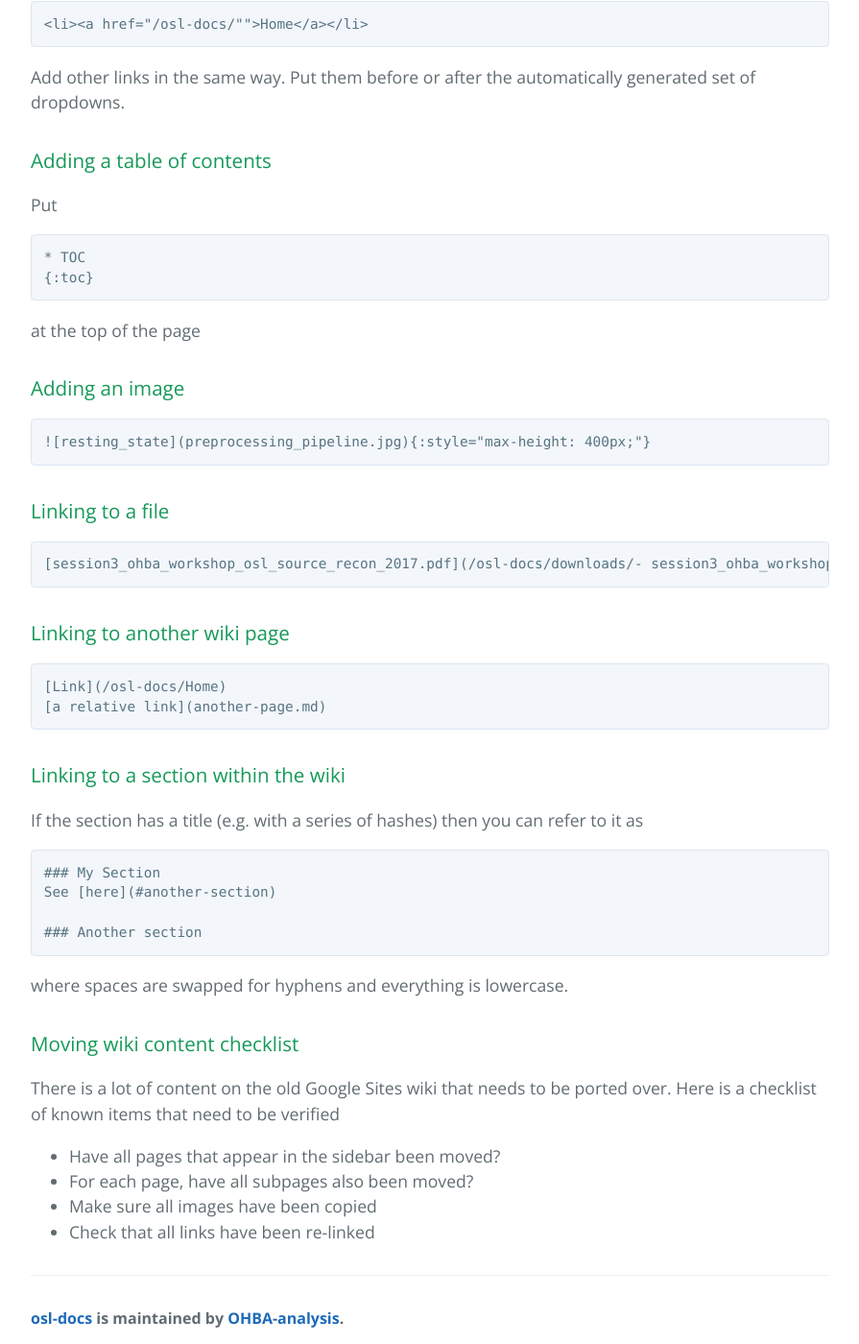
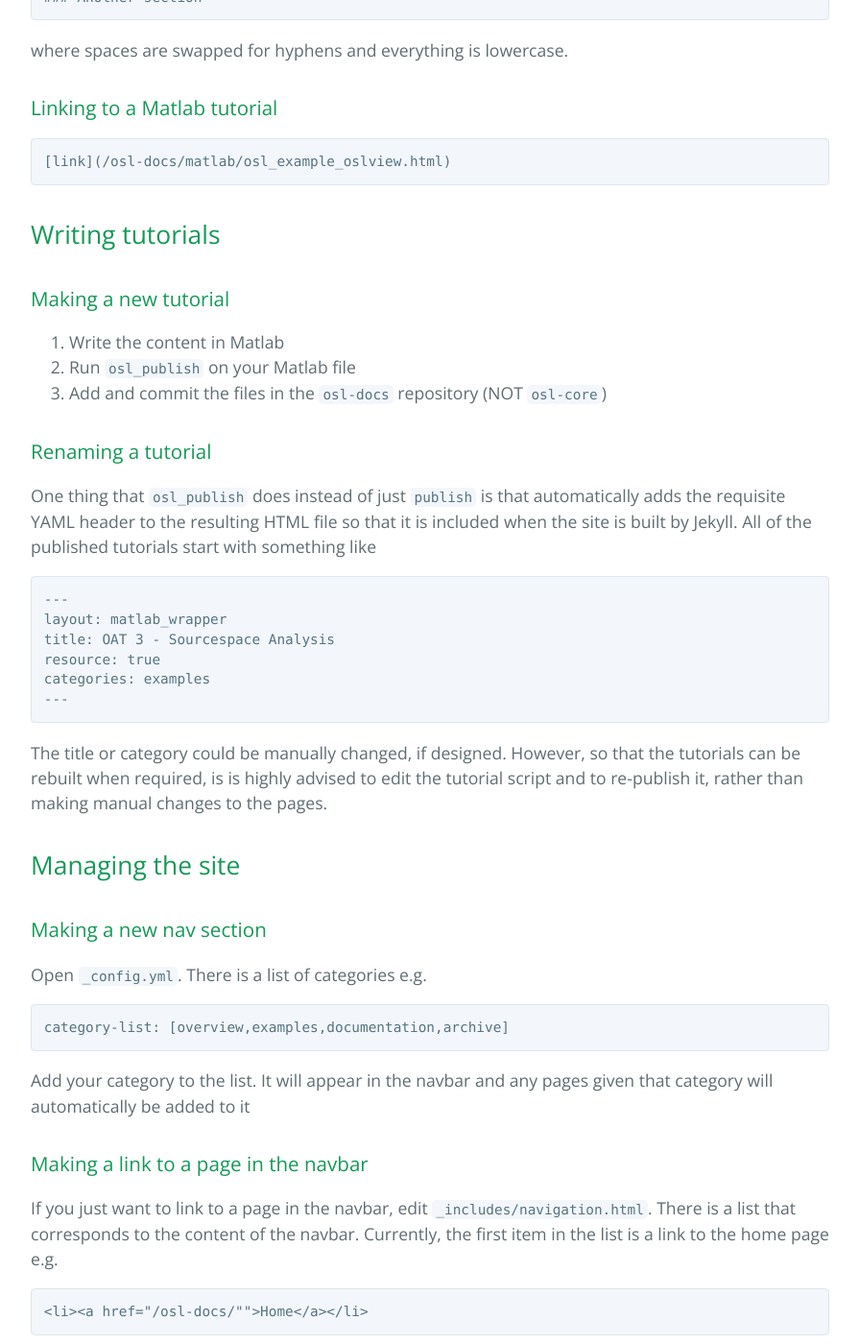
Before and after one commit to OHBA-analysis/osl-docs, a Jekyll site: the page built from pages/docs/site_maintainance.md, in a window 1280 px wide and 1400 px high, scrolled down 1994 px. Shown: the whole window at 96% size, without its empty margins (192-1087 px from the left). Built offline with Jekyll 4.4.1, drawn with Linux system fonts in a browser that asks for light colours; some of the changed text lies outside the part shown.

Commit message:
Update site notes

```diff
--- a/pages/docs/site_maintainance.md
+++ b/pages/docs/site_maintainance.md
@@ -9,6 +9,8 @@ This site is a fairly standard GitHub Pages setup using Jekyll. Documents are se
 
 * TOC
 {:toc}
+
+## Writing pages
 
 ### Making a new page
 
@@ -22,41 +24,6 @@ Make a new file anywhere - but best to put it in the `docs` folder. Start the fi
 	---
 
 The document will automatically be added to the navbar section corresponding to its category, and the title will also be placed at the top of the page content. After this header, write content in Markdown (the same as on GitHub wiki pages).
-
-### Making a new tutorial
-
-1. Write the content in Matlab
-2. Run `osl_publish` on your Matlab file
-3. Add and commit the files in the `osl-docs` repository (NOT `osl-core`)
-
-### Renaming a tutorial
-
-One thing that `osl_publish` does instead of just `publish` is that automatically adds the requisite YAML header to the resulting HTML file so that it is included when the site is built by Jekyll. All of the published tutorials start with something like
-
-	---
-	layout: matlab_wrapper
-	title: OAT 3 - Sourcespace Analysis
-	resource: true
-	categories: examples
-	---
-
-The title or category could be manually changed, if designed. However, so that the tutorials can be rebuilt when required, is is highly advised to edit the tutorial script and to re-publish it, rather than making manual changes to the pages.
-
-### Making a new nav section
-
-Open `_config.yml`. There is a list of categories e.g.
-
-	category-list: [overview,examples,documentation,archive]
-
-Add your category to the list. It will appear in the navbar and any pages given that category will automatically be added to it
-
-### Making a link to a page in the navbar
-
-If you just want to link to a page in the navbar, edit `_includes/navigation.html`. There is a list that corresponds to the content of the navbar. Currently, the first item in the list is a link to the home page e.g.
-
-	<li><a href="{{ site.baseurl }}/"">Home</a></li>
-
-Add other links in the same way. Put them before or after the automatically generated set of dropdowns.
 
 ### Adding a table of contents
 
@@ -91,11 +58,45 @@ If the section has a title (e.g. with a series of hashes) then you can refer to
 
 where spaces are swapped for hyphens and everything is lowercase.
 
-### Moving wiki content checklist
+### Linking to a Matlab tutorial
 
-There is a lot of content on the old Google Sites wiki that needs to be ported over. Here is a checklist of known items that need to be verified
+	[link]({{ site.baseurl }}/matlab/osl_example_oslview.html)
 
-- Have all pages that appear in the sidebar been moved?
-- For each page, have all subpages also been moved?
-- Make sure all images have been copied
-- Check that all links have been re-linked
+## Writing tutorials
+
+### Making a new tutorial
+
+1. Write the content in Matlab
+2. Run `osl_publish` on your Matlab file
+3. Add and commit the files in the `osl-docs` repository (NOT `osl-core`)
+
+### Renaming a tutorial
+
+One thing that `osl_publish` does instead of just `publish` is that automatically adds the requisite YAML header to the resulting HTML file so that it is included when the site is built by Jekyll. All of the published tutorials start with something like
+
+	---
+	layout: matlab_wrapper
+	title: OAT 3 - Sourcespace Analysis
+	resource: true
+	categories: examples
+	---
+
+The title or category could be manually changed, if designed. However, so that the tutorials can be rebuilt when required, is is highly advised to edit the tutorial script and to re-publish it, rather than making manual changes to the pages.
+
+## Managing the site
+
+### Making a new nav section
+
+Open `_config.yml`. There is a list of categories e.g.
+
+	category-list: [overview,examples,documentation,archive]
+
+Add your category to the list. It will appear in the navbar and any pages given that category will automatically be added to it
+
+### Making a link to a page in the navbar
+
+If you just want to link to a page in the navbar, edit `_includes/navigation.html`. There is a list that corresponds to the content of the navbar. Currently, the first item in the list is a link to the home page e.g.
+
+	<li><a href="{{ site.baseurl }}/"">Home</a></li>
+
+Add other links in the same way. Put them before or after the automatically generated set of dropdowns.
```
